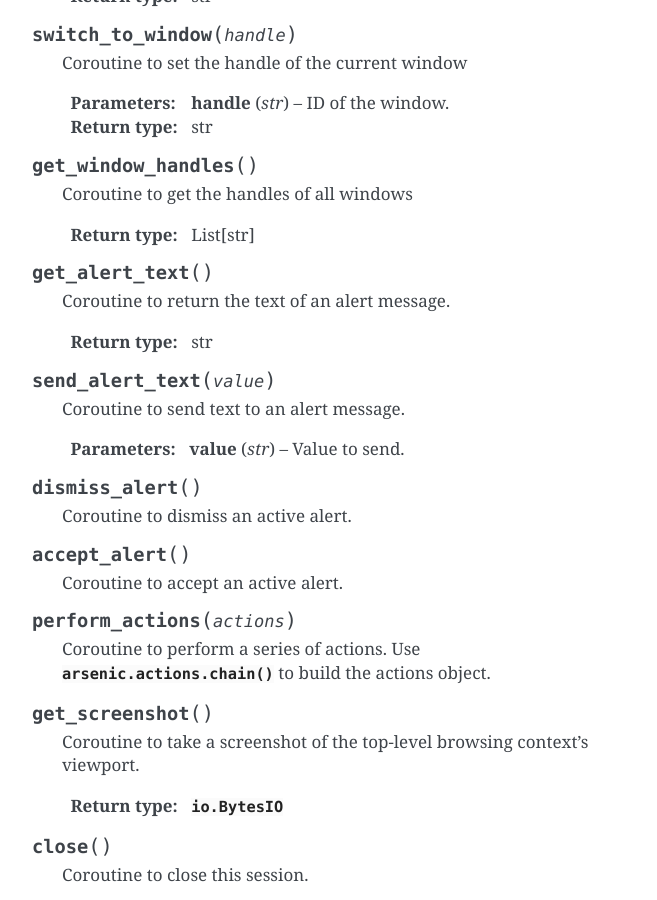
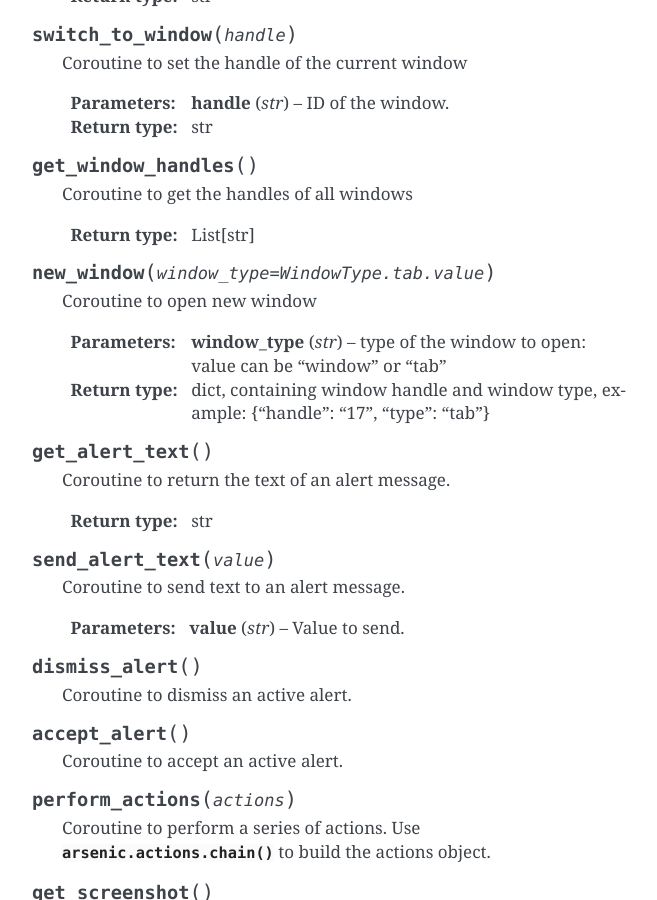
Before and after one commit to HENNGE/arsenic, a Sphinx documentation site: the page built from docs/reference/session.rst, in a window 1280 px wide and 900 px high, scrolled down 4150 px. Shown: the whole window, without its empty margins (448-1105 px from the left). Built offline with Sphinx 7.4.7, drawn with Linux system fonts in a browser that asks for light colours.

Commit message:
add doc, fix for IE

```diff
--- a/docs/reference/session.rst
+++ b/docs/reference/session.rst
@@ -222,6 +222,13 @@
 
         :rtype: List[str]
 
+    .. py:method:: new_window(window_type=WindowType.tab.value)
+
+        Coroutine to open new window
+
+        :param str window_type: type of the window to open: value can be "window" or "tab"
+        :rtype: dict, containing window handle and window type, example: {"handle": "17", "type": "tab"}
+
     .. py:method:: get_alert_text
 
         Coroutine to return the text of an alert message.
```
Also changed, not shown: 1 other file.
